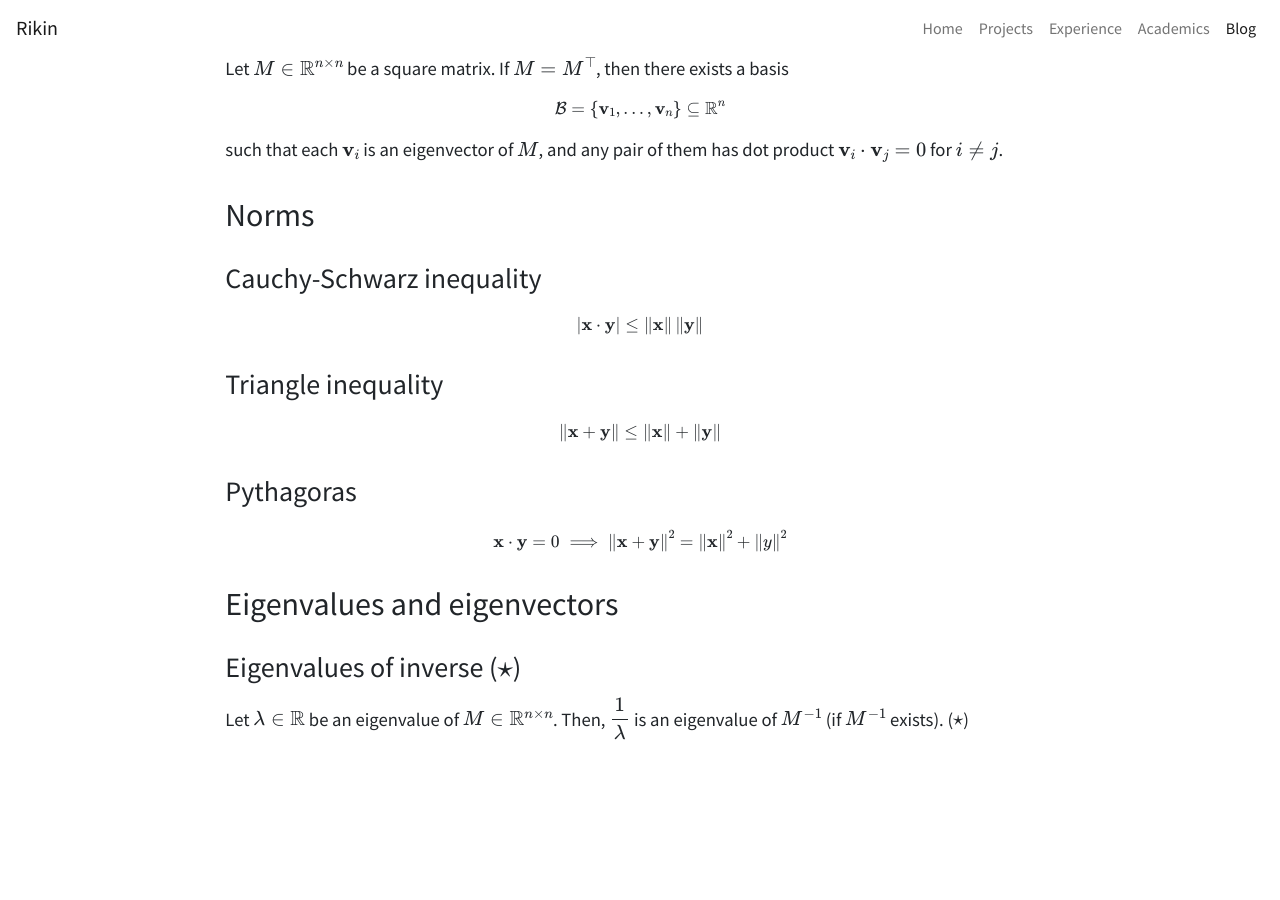
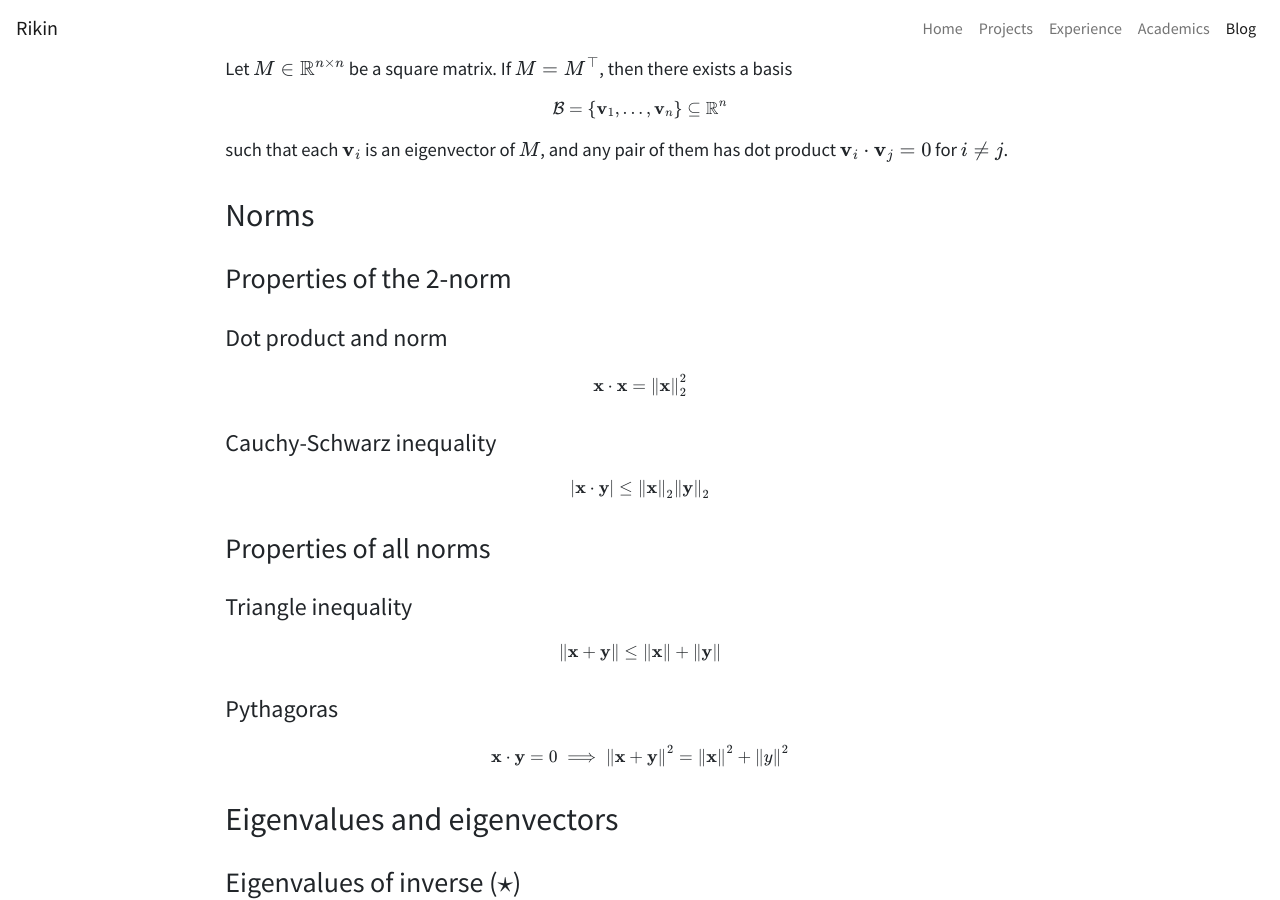
Before and after one commit to rikingurditta/blog, a Jekyll site: the page built from _posts/2025-01-15-370-linalg.md, in a window 1280 px wide and 900 px high, scrolled down 3253 px. Built offline with Jekyll 4.4.1, drawn with Linux system fonts in a browser that asks for light colours; formulas are drawn with MathJax 3; before the commit the page ends 4034 px from its top, so only the background shows below that.

Commit message:
Updated norms section

```diff
--- a/_posts/2025-01-15-370-linalg.md
+++ b/_posts/2025-01-15-370-linalg.md
@@ -162,19 +162,29 @@ such that each $\v_i$ is an eigenvector of $M$, and any pair of them has dot pro
 
 ## Norms
 
-### Cauchy-Schwarz inequality
+### Properties of the 2-norm
+
+#### Dot product and norm
 
 $$
-\abs{\x \cdot \y} \leq \norm{\x} \norm{\y}
+\x \cdot \x = \norm{\x}_2^2
 $$
 
-### Triangle inequality
+#### Cauchy-Schwarz inequality
+
+$$
+\abs{\x \cdot \y} \leq \norm{\x}_2 \norm{\y}_2
+$$
+
+### Properties of all norms
+
+#### Triangle inequality
 
 $$
 \norm{\x + \y} \leq \norm \x + \norm \y
 $$
 
-### Pythagoras
+#### Pythagoras
 
 $$
 \x \cdot \y = 0 \implies \norm{\x + \y}^2 = \norm{\x}^2 + \norm y^2
```
